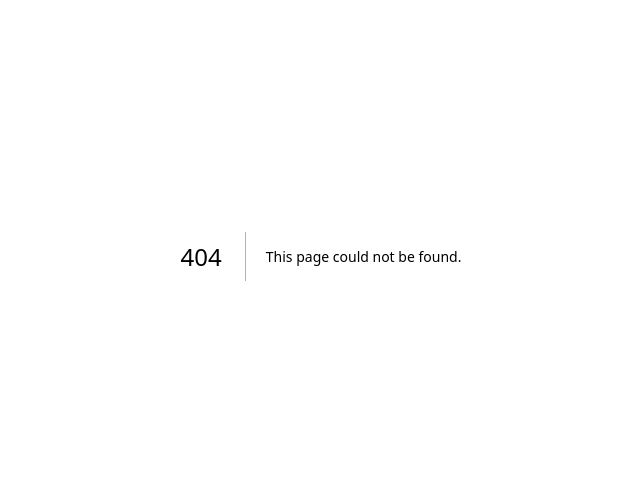
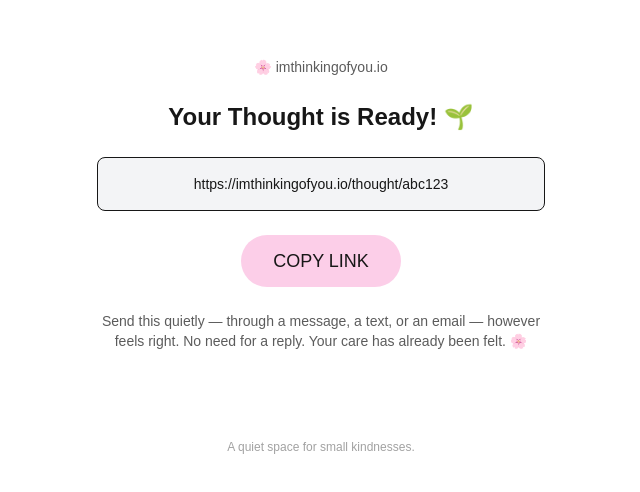
Before and after one commit to Tango2503/imthinkingofyou, a Next.js app: page /share in a window 1280 px wide. Before the commit this address had no page. Shown: the part 144-636 px from the top of the page, without its empty margins (319-959 px from the left). Built offline with nearby package versions, Linux system fonts and the light colour scheme.

Commit message:
Share page added

```diff
--- a/src/app/sender/page.js
+++ b/src/app/sender/page.js
@@ -1,16 +1,28 @@
+"use client";
+
 import { useState } from 'react';
+import { useRouter } from 'next/navigation';
 import Link from 'next/link';
 
 export default function Sender() {
   const [vibe, setVibe] = useState('Soft');
   const [name, setName] = useState('');
+  const [isSending, setIsSending] = useState(false);
 
-  // Map vibes to preview messages
+  const router = useRouter();
+
   const vibeMessages = {
     Soft: "🌸 Someone wanted you to know: You're quietly loved today.",
     Passionate: "🔥 Someone wanted you to feel: You inspire something powerful.",
     Reflective: "☁️ Someone wanted you to ponder: You matter in more ways than you realize.",
     Calm: "🌊 Someone wanted you to breathe easy: You're doing just fine."
+  };
+
+  const handleSendThought = () => {
+    setIsSending(true);
+    setTimeout(() => {
+      router.push('/share');
+    }, 500); // 0.5 seconds delay
   };
 
   return (
@@ -21,6 +33,15 @@ export default function Sender() {
         🌸 imthinkingofyou.io
       </p>
 
+      {isSending ? (
+        // SENDING STATE VIEW
+        <div className="flex flex-col items-center justify-center space-y-4 mt-12">
+          <div className="text-3xl animate-pulse">...</div> {/* pulsing dots */}
+          <p className="text-lg">Planting your Thought... 🌱</p>
+        </div>
+      ) : (
+        // NORMAL FORM VIEW
+        <>
           {/* Page Heading */}
           <h1 className="text-2xl font-semibold">
             Send Your Thought
@@ -63,9 +84,14 @@ export default function Sender() {
           </div>
 
           {/* Send Button */}
-      <button className="bg-pink-200 hover:bg-pink-300 text-lg font-medium py-3 px-8 rounded-full transition-all mt-6">
+          <button
+            onClick={handleSendThought}
+            className="bg-pink-200 hover:bg-pink-300 text-lg font-medium py-3 px-8 rounded-full transition-all mt-6"
+          >
             SEND A THOUGHT
           </button>
+        </>
+      )}
 
       {/* Soft Footer */}
       <div className="mt-16 text-xs opacity-40">
--- /dev/null
+++ b/src/app/share/page.js
@@ -0,0 +1,90 @@
+"use client";
+
+import { useState, useEffect } from 'react';
+import Link from 'next/link';
+
+export default function SharePage() {
+  const [isMobile, setIsMobile] = useState(false);
+  const [copied, setCopied] = useState(false);
+
+  const shareUrl = 'https://imthinkingofyou.io/thought/abc123'; // Placeholder
+
+  useEffect(() => {
+    if (typeof window !== "undefined") {
+      setIsMobile(
+        /Android|iPhone|iPad|iPod|Opera Mini|IEMobile|WPDesktop/i.test(
+          navigator.userAgent
+        )
+      );
+    }
+  }, []);
+
+  const handleCopyLink = () => {
+    navigator.clipboard.writeText(shareUrl);
+    setCopied(true);
+    setTimeout(() => setCopied(false), 2000);
+  };
+
+  const handleShareLink = async () => {
+    try {
+      await navigator.share({
+        title: 'A Thought for You',
+        text: 'Someone is thinking of you.',
+        url: shareUrl,
+      });
+    } catch (error) {
+      console.error('Share failed:', error);
+    }
+  };
+
+  return (
+    <main className="flex flex-col items-center justify-center min-h-screen p-8 text-center space-y-6">
+
+      {/* Soft Header */}
+      <p className="text-sm opacity-70">
+        🌸 imthinkingofyou.io
+      </p>
+
+      {/* Page Heading */}
+      <h1 className="text-2xl font-semibold">
+        Your Thought is Ready! 🌱
+      </h1>
+
+      {/* Link Display */}
+      <div className="border p-4 rounded-lg bg-gray-100 w-full max-w-md">
+        <p className="text-sm break-all">
+          {shareUrl}
+        </p>
+      </div>
+
+      {/* Dynamic Main Action Button */}
+      {isMobile ? (
+        <button
+          onClick={handleShareLink}
+          className="bg-pink-200 hover:bg-pink-300 text-lg font-medium py-3 px-8 rounded-full transition-all"
+        >
+          SHARE
+        </button>
+      ) : (
+        <button
+          onClick={handleCopyLink}
+          className="bg-pink-200 hover:bg-pink-300 text-lg font-medium py-3 px-8 rounded-full transition-all"
+        >
+          {copied ? "COPIED!" : "COPY LINK"}
+        </button>
+      )}
+
+      {/* Coaching Text */}
+      <p className="text-sm opacity-70 max-w-md">
+        Send this quietly — through a message, a text, or an email — however feels right.
+        No need for a reply. Your care has already been felt. 🌸
+      </p>
+
+      {/* Tiny Footer */}
+      <div className="mt-16 text-xs opacity-40">
+        A quiet space for small kindnesses.
+      </div>
+
+    </main>
+  );
+}
```
Lines whose indentation alone changed are shown as unchanged.
